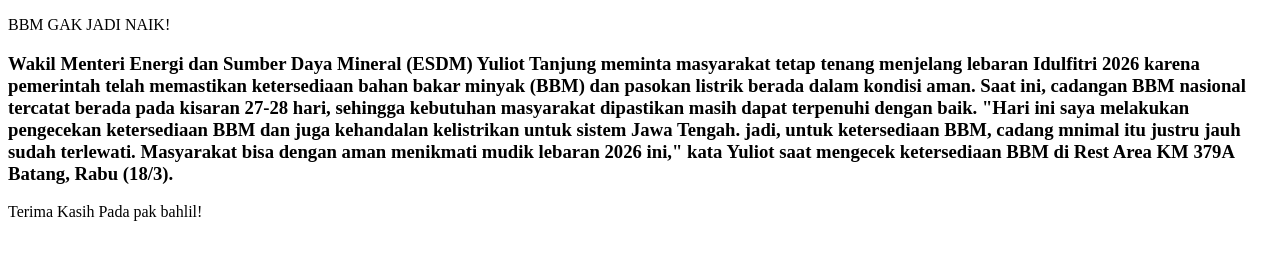
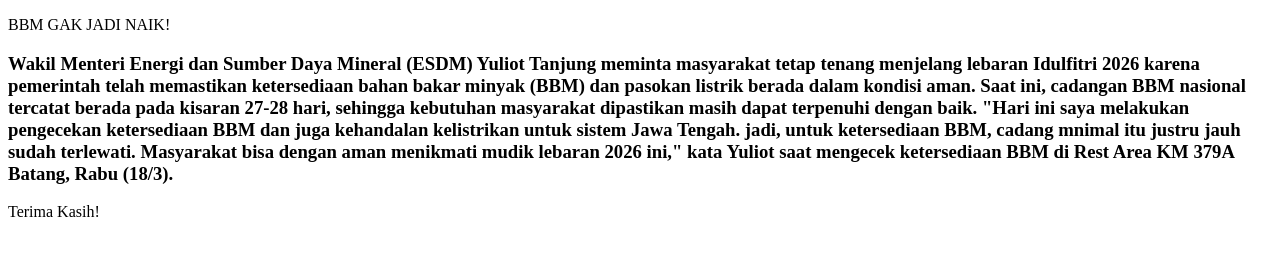
Before and after one commit to btek-practice/test-pr-demo, a plain HTML site: page index6.html in a window 1280 px wide. Drawn offline with Linux system fonts and the light colour scheme.

Commit message:
Update: Delete Pak Bahlil

```diff
--- a/index6.html
+++ b/index6.html
@@ -10,6 +10,6 @@
     <h3>Wakil Menteri Energi dan Sumber Daya Mineral (ESDM) Yuliot Tanjung meminta masyarakat tetap tenang menjelang lebaran Idulfitri 2026 karena pemerintah telah memastikan ketersediaan bahan bakar minyak (BBM) dan pasokan listrik berada dalam kondisi aman. Saat ini, cadangan BBM nasional tercatat berada pada kisaran 27-28 hari, sehingga kebutuhan masyarakat dipastikan masih dapat terpenuhi dengan baik.
     "Hari ini saya melakukan pengecekan ketersediaan BBM dan juga kehandalan kelistrikan untuk sistem Jawa Tengah. jadi, untuk ketersediaan BBM, cadang mnimal itu justru jauh sudah terlewati. Masyarakat bisa dengan aman menikmati mudik lebaran 2026 ini," kata Yuliot saat mengecek ketersediaan BBM di Rest Area KM 379A Batang, Rabu (18/3).
     </h3>
-    <p>Terima Kasih Pada pak bahlil!</p>
+    <p>Terima Kasih!</p>
 </body>
 </html>
```
